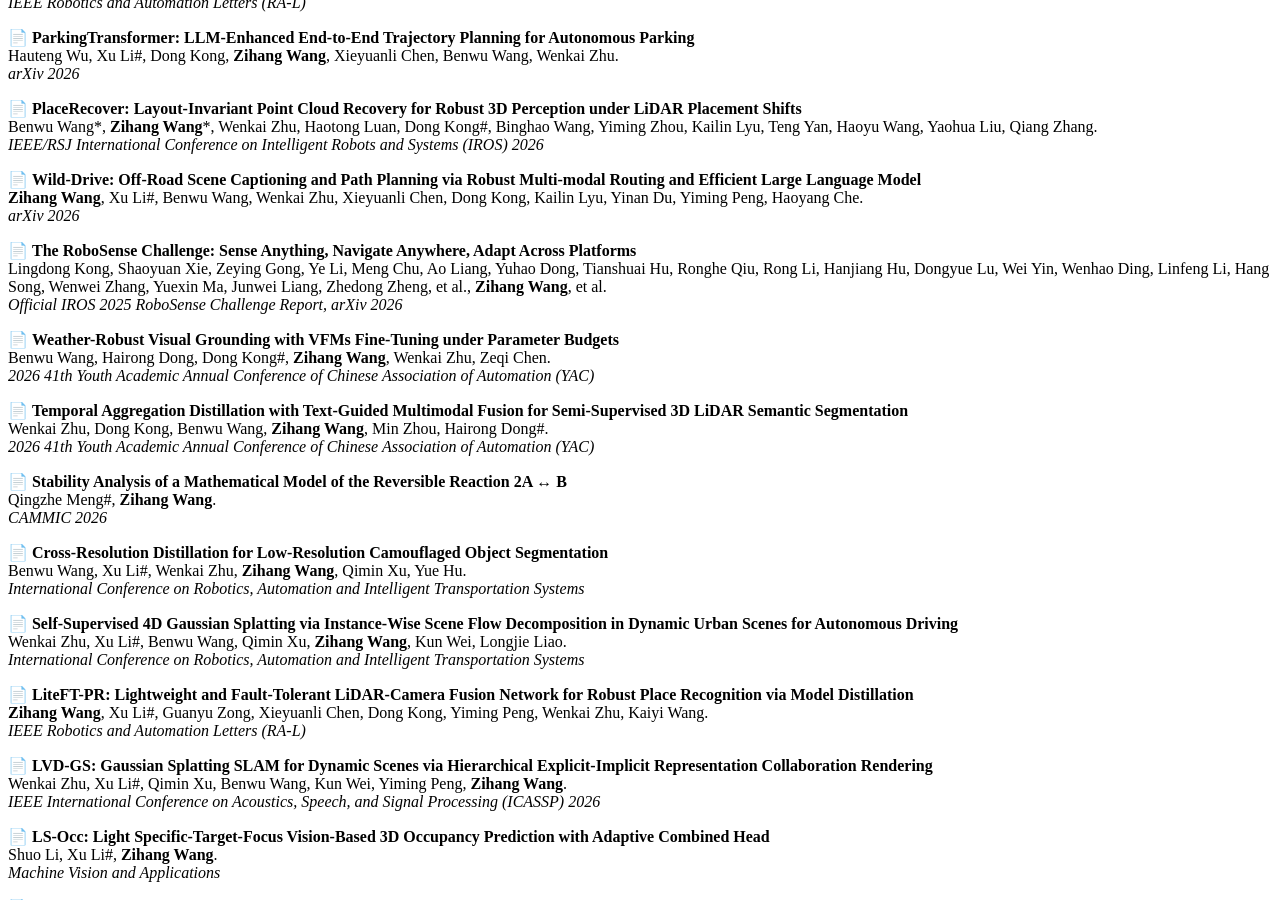
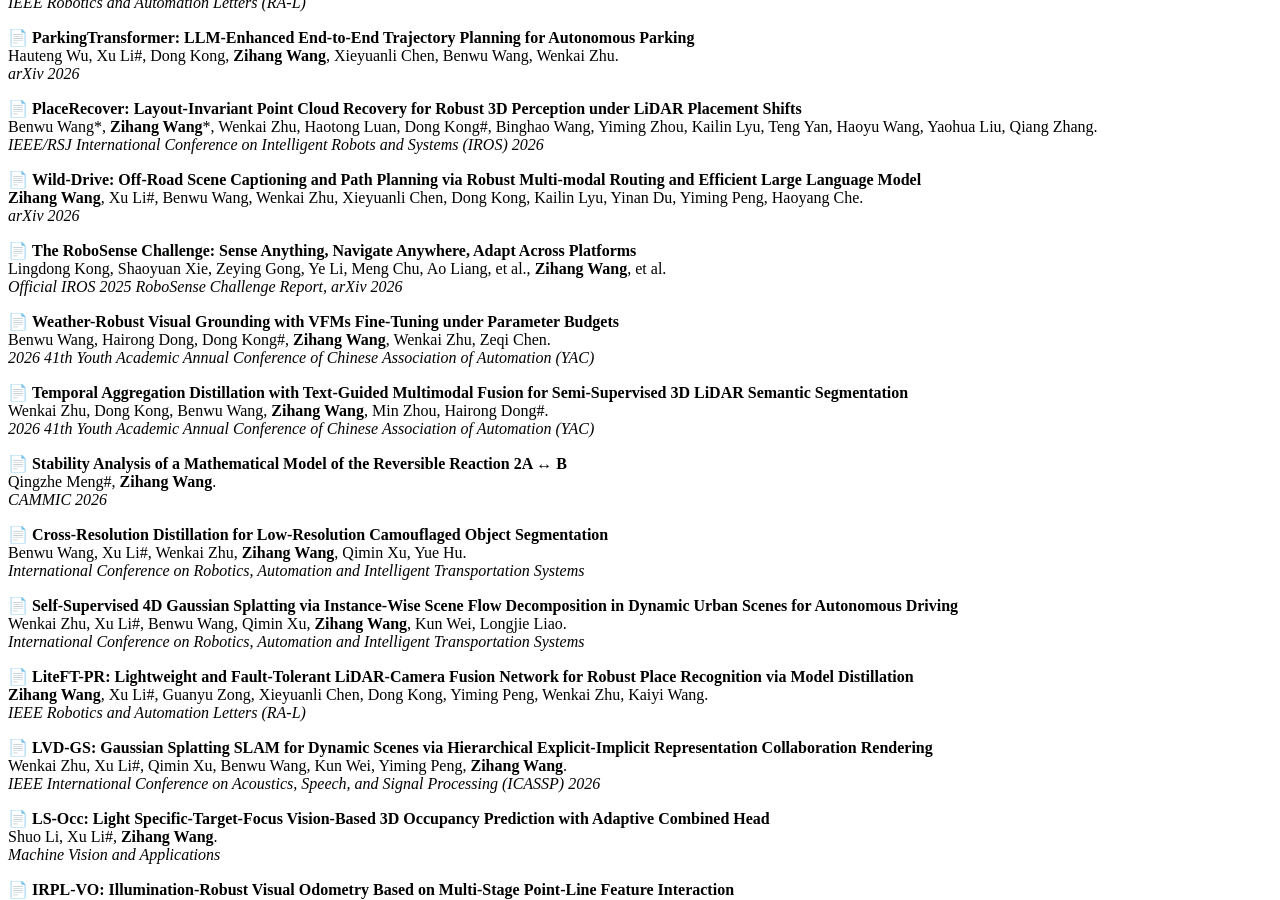
Before and after one commit to wangzihanggg/wangzihanggg.github.io, a Jekyll site: the page built from _pages/includes/pub.md, in a window 1280 px wide and 900 px high, scrolled down 610 px. Built offline with Jekyll 4.4.1, drawn with Linux system fonts in a browser that asks for light colours; our own code applies the rules of GitHub Pages for plain Markdown files.

```diff
--- a/_pages/includes/pub.md
+++ b/_pages/includes/pub.md
@@ -30,7 +30,7 @@
 
 <p>
   📄 <strong>The RoboSense Challenge: Sense Anything, Navigate Anywhere, Adapt Across Platforms</strong><br>
-  Lingdong Kong, Shaoyuan Xie, Zeying Gong, Ye Li, Meng Chu, Ao Liang, Yuhao Dong, Tianshuai Hu, Ronghe Qiu, Rong Li, Hanjiang Hu, Dongyue Lu, Wei Yin, Wenhao Ding, Linfeng Li, Hang Song, Wenwei Zhang, Yuexin Ma, Junwei Liang, Zhedong Zheng, et al., <strong>Zihang Wang</strong>, et al.<br>
+  Lingdong Kong, Shaoyuan Xie, Zeying Gong, Ye Li, Meng Chu, Ao Liang, et al., <strong>Zihang Wang</strong>, et al.<br>
   <em>Official IROS 2025 RoboSense Challenge Report, arXiv 2026</em>
 </p>
 
```
